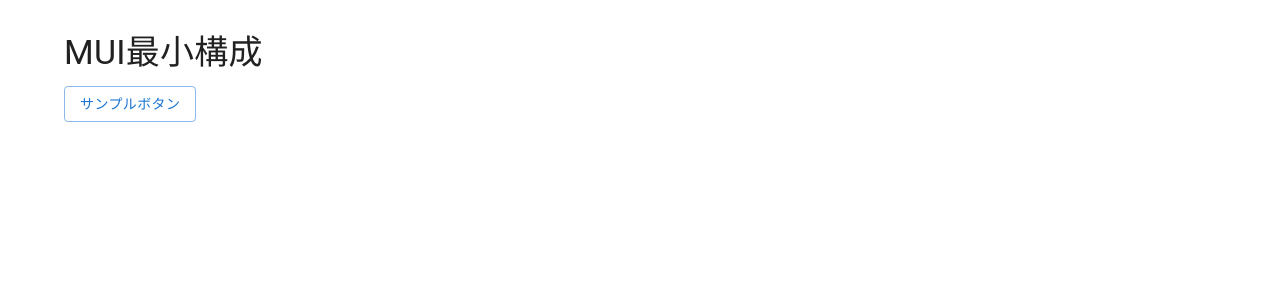
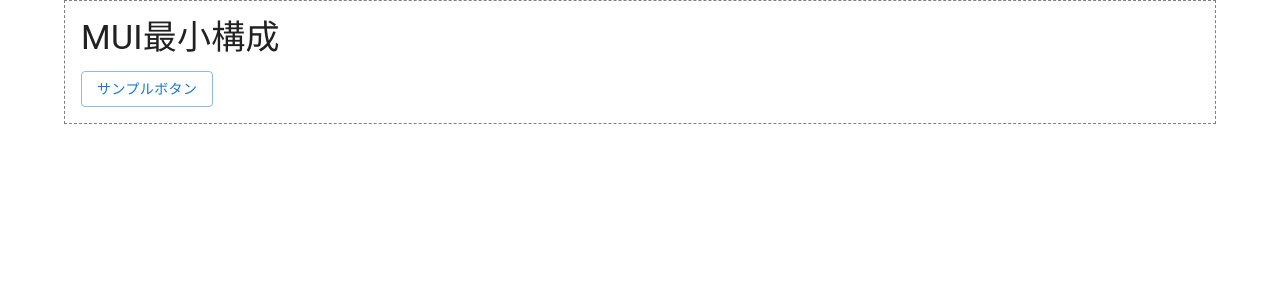
Before and after one commit to Ryusei-M-G/google-calendar-todo, a React (Vite) app in the folder client/: page / in a window 1280 px wide. Shown: the top 300 px of the page. Built offline with nearby package versions, Linux system fonts and the light colour scheme.

Commit message:
AppコンポーネントのBoxにスタイルを追加し、セクションとしての役割を明確化

```diff
--- a/client/src/App.tsx
+++ b/client/src/App.tsx
@@ -3,7 +3,7 @@
 function App() {
   return (
     <Container>
-      <Box sx={{ my: 4 }}>
+      <Box component="section" sx={{ p: 2, border: '1px dashed grey' }}>
         <Typography variant="h4" component="h1" gutterBottom>
           MUI最小構成
         </Typography>
```
